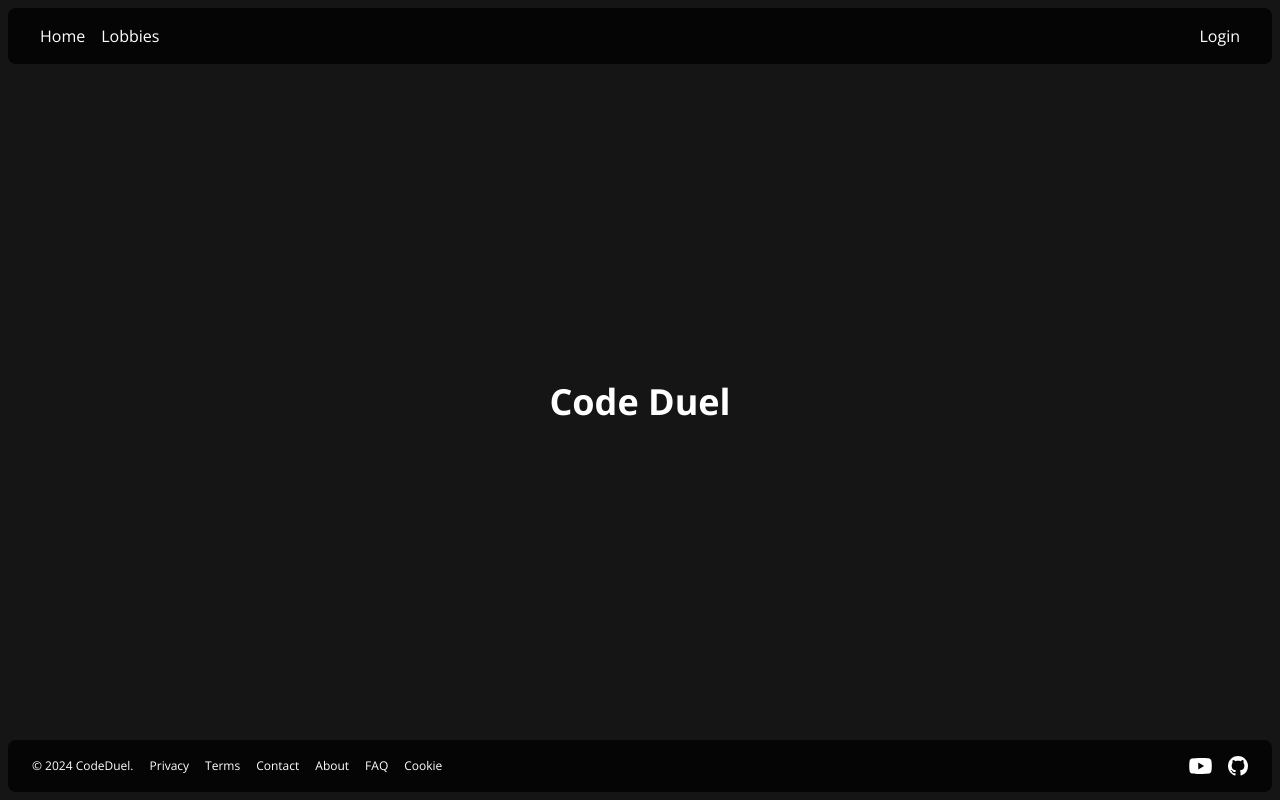
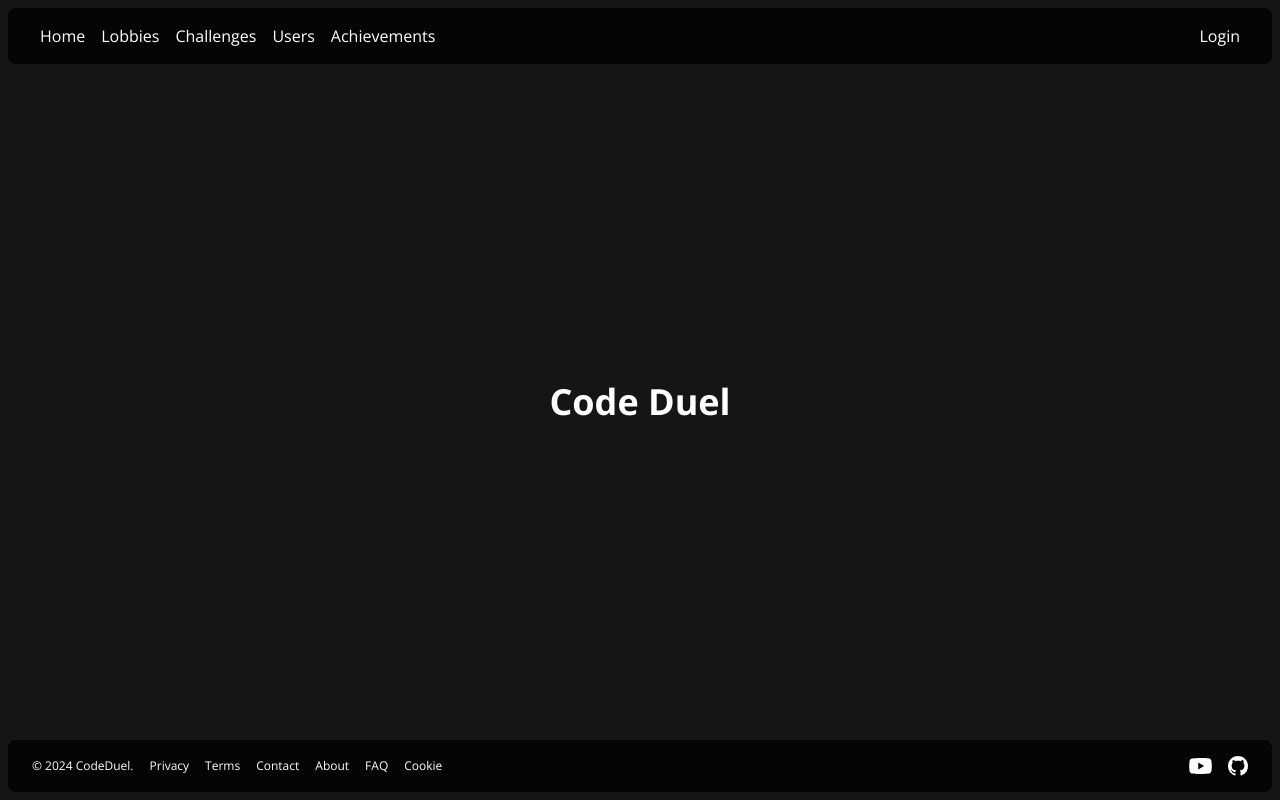
Before and after one commit to whatasave/codeduel-fe, a SvelteKit app: page / in a window 1280 px wide. Built offline with nearby package versions, Linux system fonts and the light colour scheme; no server answers.

Commit message:
Add new links to navbar component

```diff
--- a/src/components/navbar/Navbar.svelte
+++ b/src/components/navbar/Navbar.svelte
@@ -10,6 +10,9 @@
 	<div class="flex gap-4 px-4">
 		<a href="/">Home</a>
 		<a href="/lobby">Lobbies</a>
+		<a href="/challenges">Challenges</a>
+		<a href="/users">Users</a>
+		<a href="/achievements">Achievements</a>
 	</div>
 
 	<div class="flex items-center gap-4">
--- a/src/routes/(layout)/+layout.svelte
+++ b/src/routes/(layout)/+layout.svelte
@@ -6,7 +6,6 @@
 
 	let { data, children }: { data: PageData, children: Snippet } = $props();
 
-	console.log(data);
 </script>
 
 <div class="min-h-0 h-full flex flex-col p-2">
```
